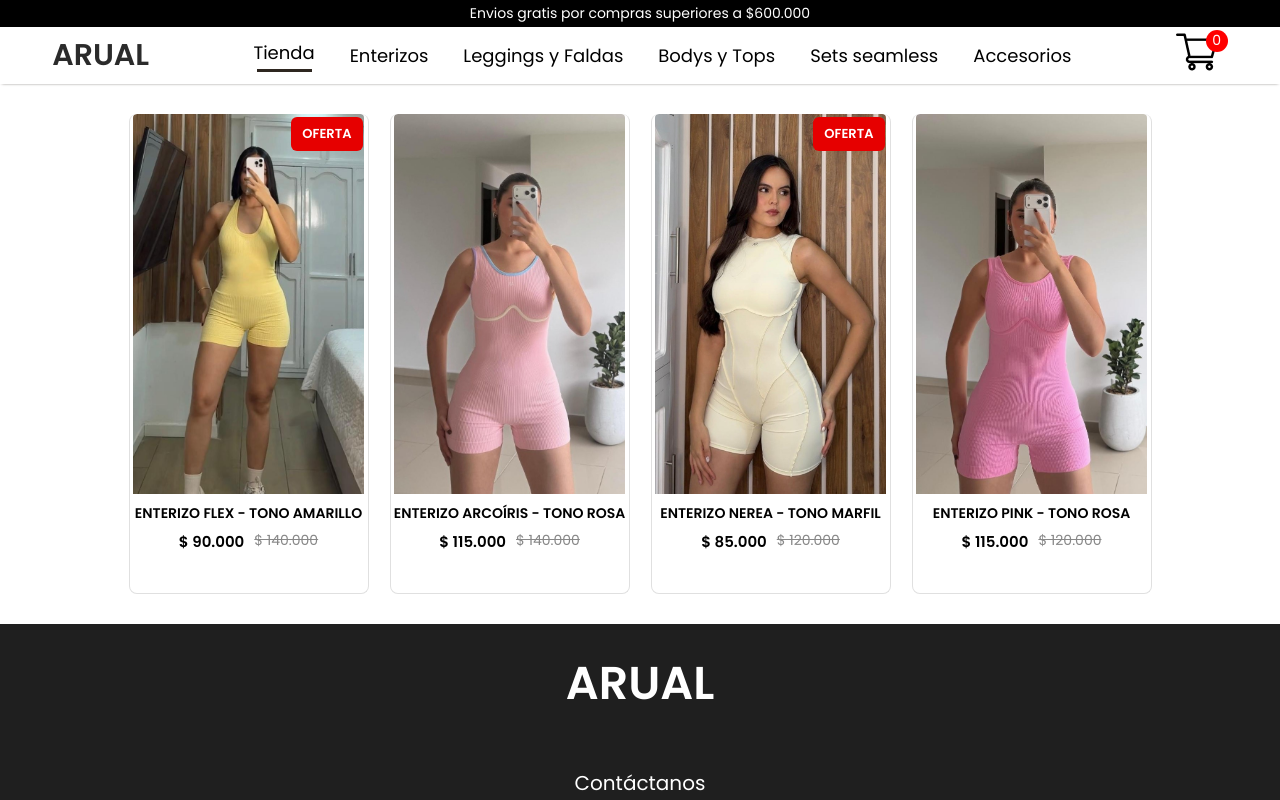
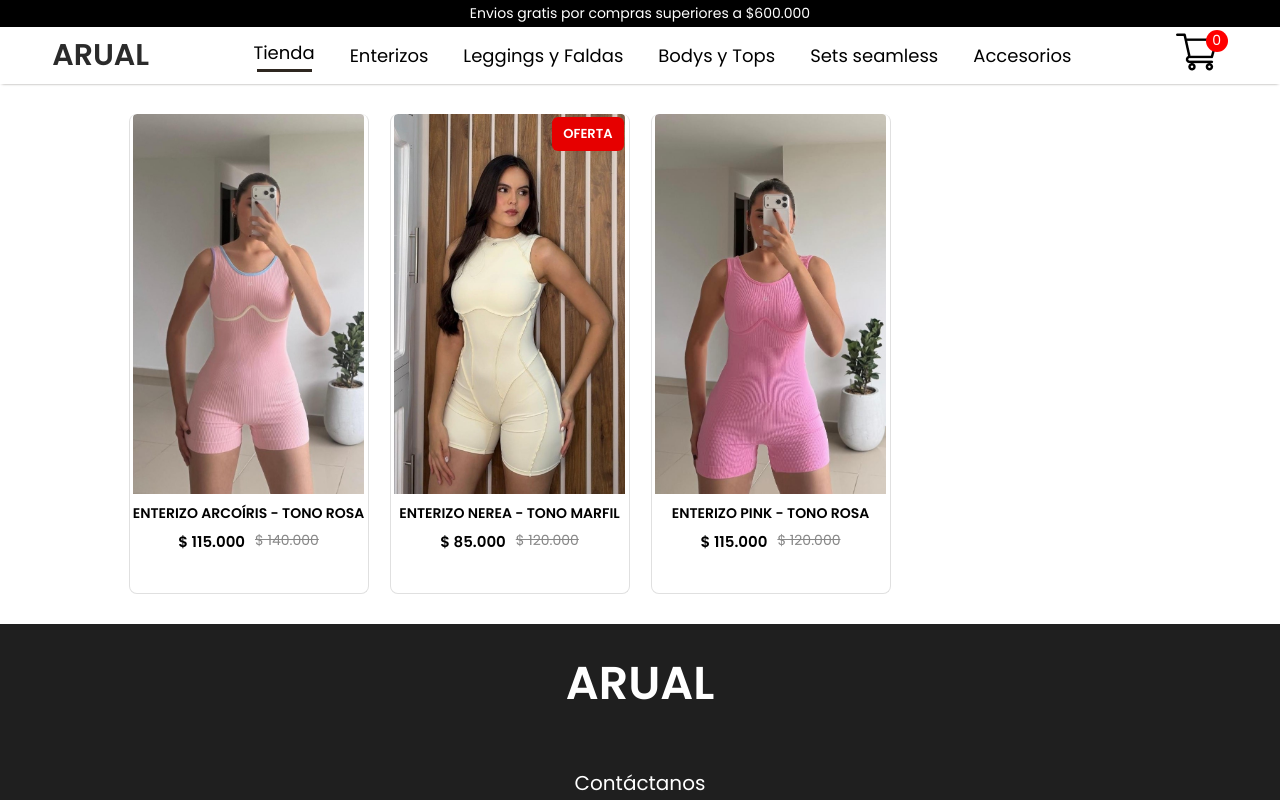
Before and after one commit to luis13xd/arual, a React (Create React App) app: page /enterizos in a window 1280 px wide. Shown: the top 800 px of the page. Built offline with nearby package versions, Linux system fonts and the light colour scheme.

Commit message:
ocultamos enterizo amarillo

```diff
--- a/src/Components/Assets/all_product.js
+++ b/src/Components/Assets/all_product.js
@@ -24,10 +24,10 @@ import enterizoarcoirisrosa4 from "./enterizos/enterizoarcoirisrosa4.jpeg";
 // import enterizoflexgris3 from "./enterizos/enterizoflexgris3.jpeg";
 // import enterizoflexgris4 from "./enterizos/enterizoflexgris4.jpeg";
 // 106
-import enterizoflexamarillo1 from "./enterizos/enterizoflexamarillo1.jpeg";
-import enterizoflexamarillo2 from "./enterizos/enterizoflexamarillo2.jpeg";
-import enterizoflexamarillo3 from "./enterizos/enterizoflexamarillo3.jpeg";
-import enterizoflexamarillo4 from "./enterizos/enterizoflexamarillo4.jpeg";
+// import enterizoflexamarillo1 from "./enterizos/enterizoflexamarillo1.jpeg";
+// import enterizoflexamarillo2 from "./enterizos/enterizoflexamarillo2.jpeg";
+// import enterizoflexamarillo3 from "./enterizos/enterizoflexamarillo3.jpeg";
+// import enterizoflexamarillo4 from "./enterizos/enterizoflexamarillo4.jpeg";
 // 107
 import enterizopinkrosa1 from "./enterizos/enterizopinkrosa1.jpeg";
 import enterizopinkrosa2 from "./enterizos/enterizopinkrosa2.jpeg";
@@ -238,26 +238,26 @@ let all_product = [
   //     XL: false,
   //   },
   // },
-  {
-    id: 106,
-    name: "ENTERIZO FLEX - TONO AMARILLO",
-    category: "enterizos",
-    description: "Tela suave con acabados de la mejor calidad",
-    image: enterizoflexamarillo1,
-    image2: enterizoflexamarillo2,
-    image3: enterizoflexamarillo3,
-    image4: enterizoflexamarillo4,
-    new_price: 90000,
-    old_price: 140000,
-    offer: true,
-    sizes: {
-      XS: false,
-      S: true,
-      M: true,
-      L: false,
-      XL: false,
-    },
-  },
+  // {
+  //   id: 106,
+  //   name: "ENTERIZO FLEX - TONO AMARILLO",
+  //   category: "enterizos",
+  //   description: "Tela suave con acabados de la mejor calidad",
+  //   image: enterizoflexamarillo1,
+  //   image2: enterizoflexamarillo2,
+  //   image3: enterizoflexamarillo3,
+  //   image4: enterizoflexamarillo4,
+  //   new_price: 90000,
+  //   old_price: 140000,
+  //   offer: true,
+  //   sizes: {
+  //     XS: false,
+  //     S: true,
+  //     M: true,
+  //     L: false,
+  //     XL: false,
+  //   },
+  // },
   {
     id: 103,
     name: "ENTERIZO ARCOÍRIS - TONO ROSA",
```
